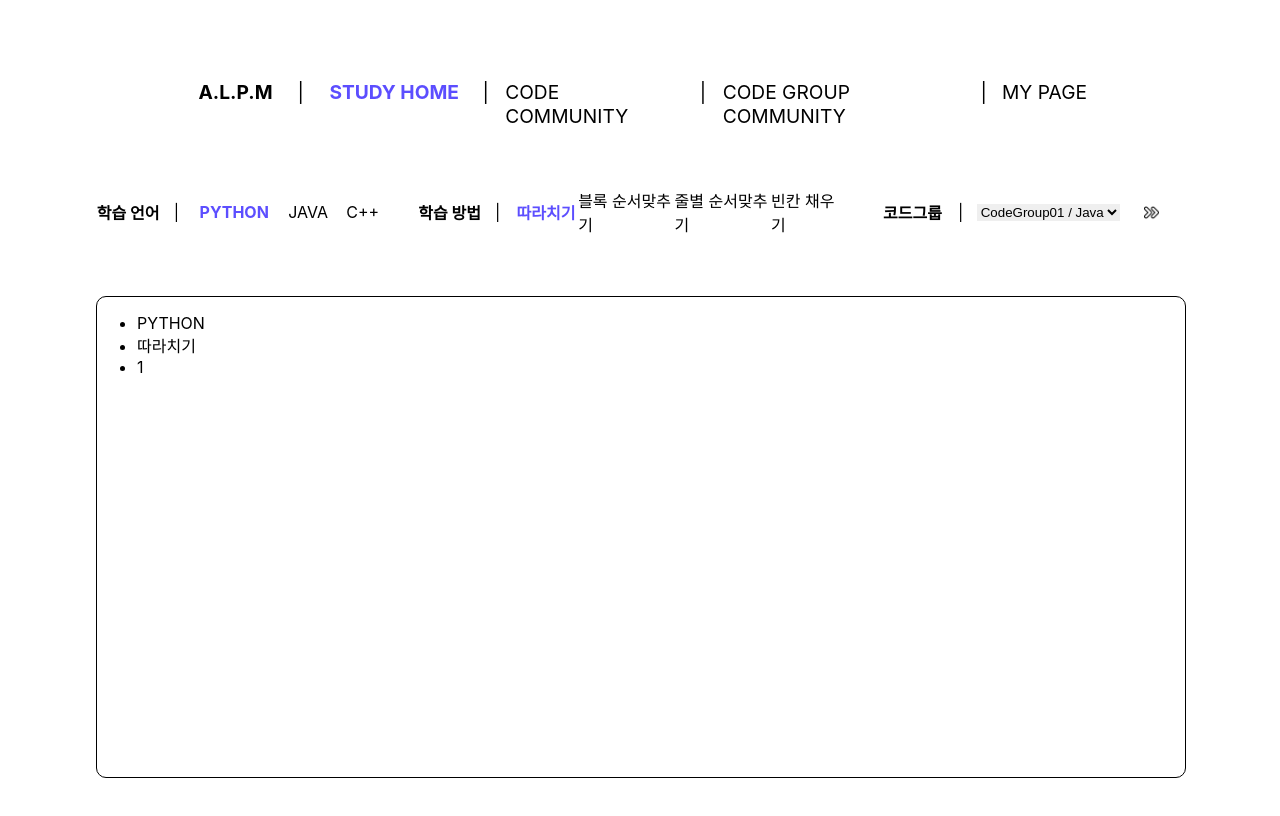
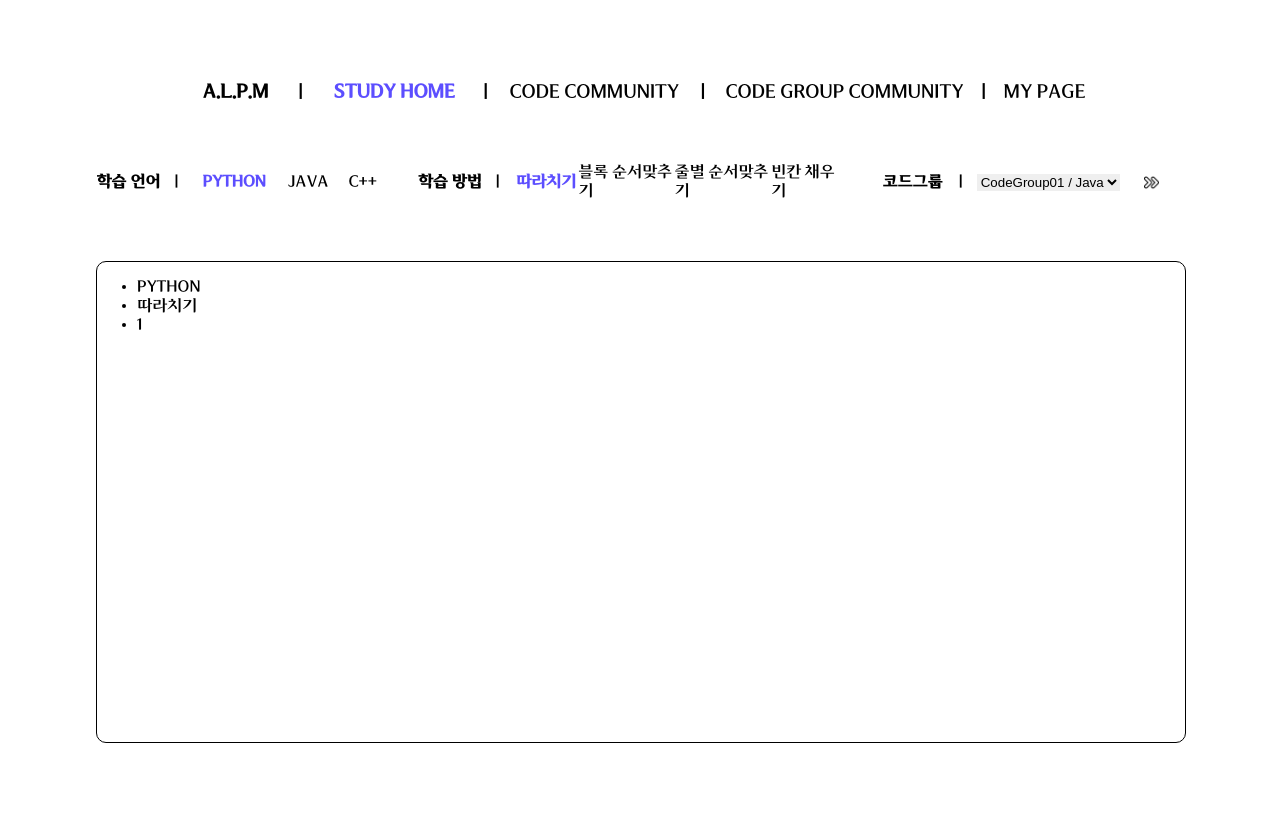
Before and after one commit to AL-PM/ALPM-web, a React (Create React App) app: page / in a window 1280 px wide. Shown: the top 816 px of the page. Built offline with nearby package versions, Linux system fonts and the light colour scheme.

Commit message:
[MOD] index.css font관련 설정 변경 및 font 변경 완료

```diff
--- a/src/index.css
+++ b/src/index.css
@@ -5,6 +5,7 @@ body {
     sans-serif;
   -webkit-font-smoothing: antialiased;
   -moz-osx-font-smoothing: grayscale;
+  font-family: 'SOGANGUNIVERSITYTTF';
 }
 
 code {
```
